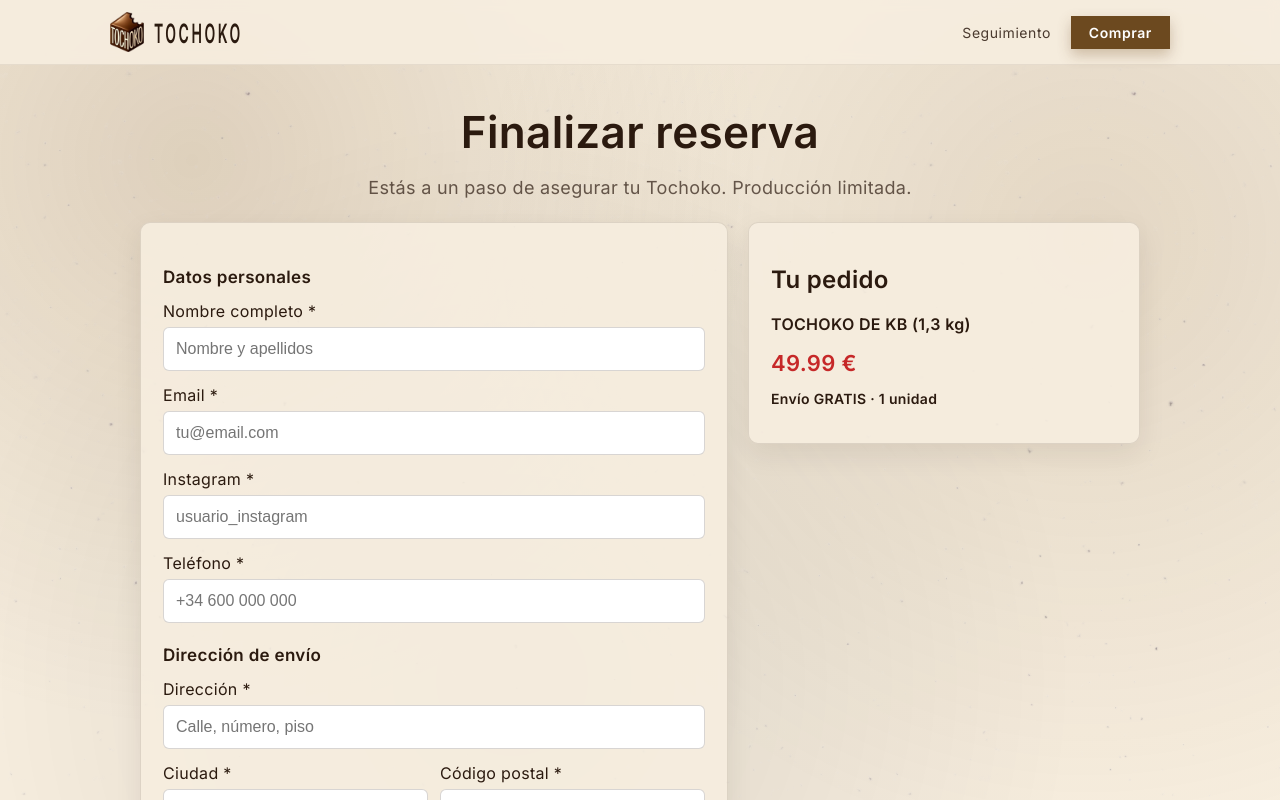
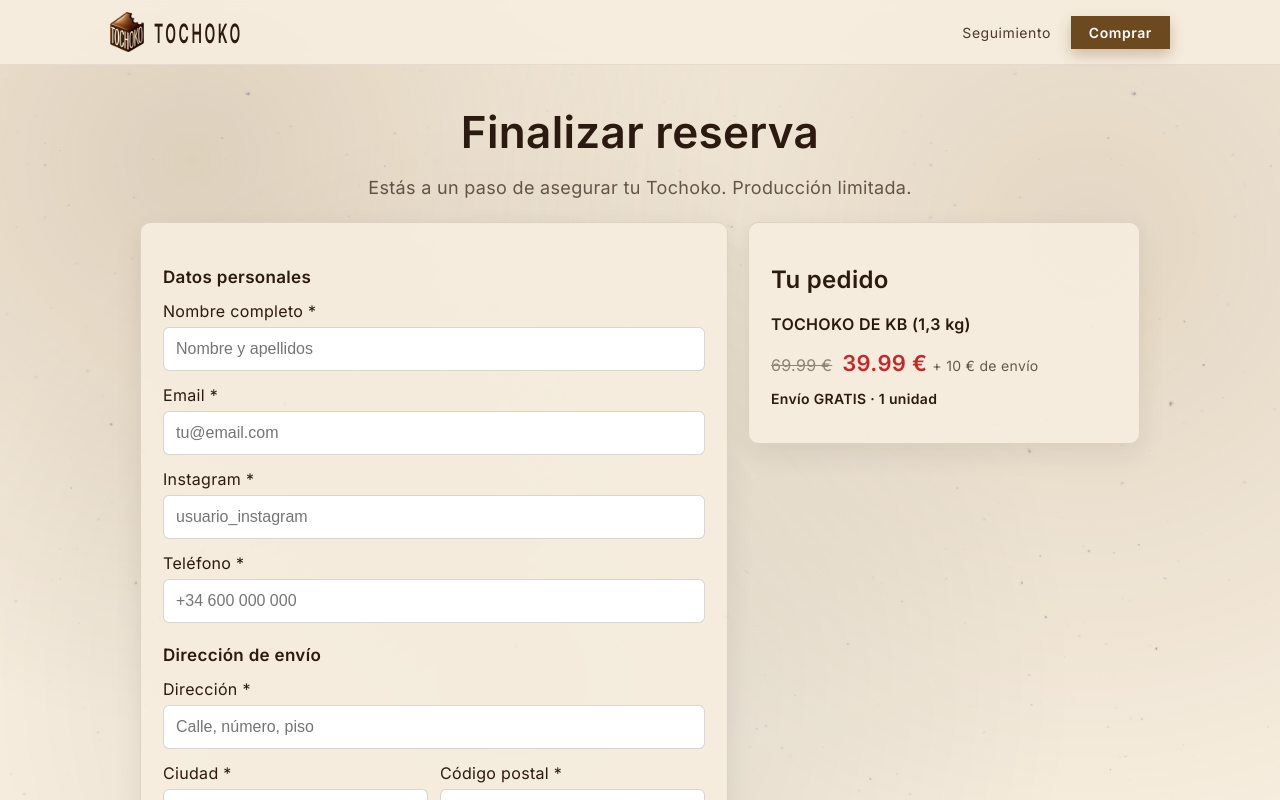
Before and after one commit to Tonaxe/Tochoko-Front, an Angular app: page /checkout in a window 1280 px wide. Shown: the top 800 px of the page. Built offline with nearby package versions, Linux system fonts and the light colour scheme.

Commit message:
V34: Depploy4

```diff
--- a/src/app/pages/checkout/checkout.html
+++ b/src/app/pages/checkout/checkout.html
@@ -98,9 +98,11 @@
                 <p><strong>TOCHOKO DE KB (1,3 kg)</strong></p>
 
                 <div class="price-box">
+                    <span class="price--old">{{ priceOldUnit }} €</span>
                     <span class="price-current">
                         {{ totalPrice | number:'1.2-2' }} €
                     </span>
+                    <span class="price-current-small">+ 10 € de envío</span>
                 </div>
 
                 <p class="free-shipping">
--- a/src/app/pages/checkout/checkout.scss
+++ b/src/app/pages/checkout/checkout.scss
@@ -155,6 +155,12 @@
     color: #c62828;
 }
 
+.price-current-small {
+    margin-left: -5px;
+    font-size: 14px;
+    color: rgba(43, 26, 15, 0.7);
+}
+
 .free-shipping {
     font-size: 14px;
     font-weight: 600;
@@ -190,6 +196,11 @@
   box-shadow: 0 0 0 3px rgba(198, 40, 40, 0.15);
 }
 
+.price--old {
+    text-decoration: line-through;
+    opacity: 0.5;
+}
+
 .error {
   font-size: 13px;
   color: #c62828;
--- a/src/app/pages/checkout/checkout.ts
+++ b/src/app/pages/checkout/checkout.ts
@@ -26,7 +26,8 @@
 export class Checkout {
 
   quantity = 1;
-  unitPrice = 49.99;
+  priceOldUnit = 69.99;
+  unitPrice = 39.99;
   isSubmitting = false;
 
   private fb = inject(FormBuilder);
--- a/src/app/pages/home/home.html
+++ b/src/app/pages/home/home.html
@@ -73,8 +73,9 @@
             <details class="accordion">
                 <summary>Envíos y devoluciones</summary>
                 <p>
-                    Envío exclusivamente a península. Producto artesanal alimentario.
-                    No se aceptan devoluciones salvo incidencias en el transporte.
+                    Envío exclusivamente a península (España).
+                    Gastos de envío: 10 €.
+                    Producto artesanal alimentario. No se aceptan devoluciones, salvo incidencias durante el transporte.
                 </p>
             </details>
 
--- a/src/app/pages/home/home.ts
+++ b/src/app/pages/home/home.ts
@@ -12,7 +12,7 @@
 })
 export class Home implements OnInit {
 
-  priceUnit = 49.99;
+  priceUnit = 39.99;
   priceOldUnit = 69.99;
   quantity = 1;
   selectedImage = 'assets/1.webp';
```
